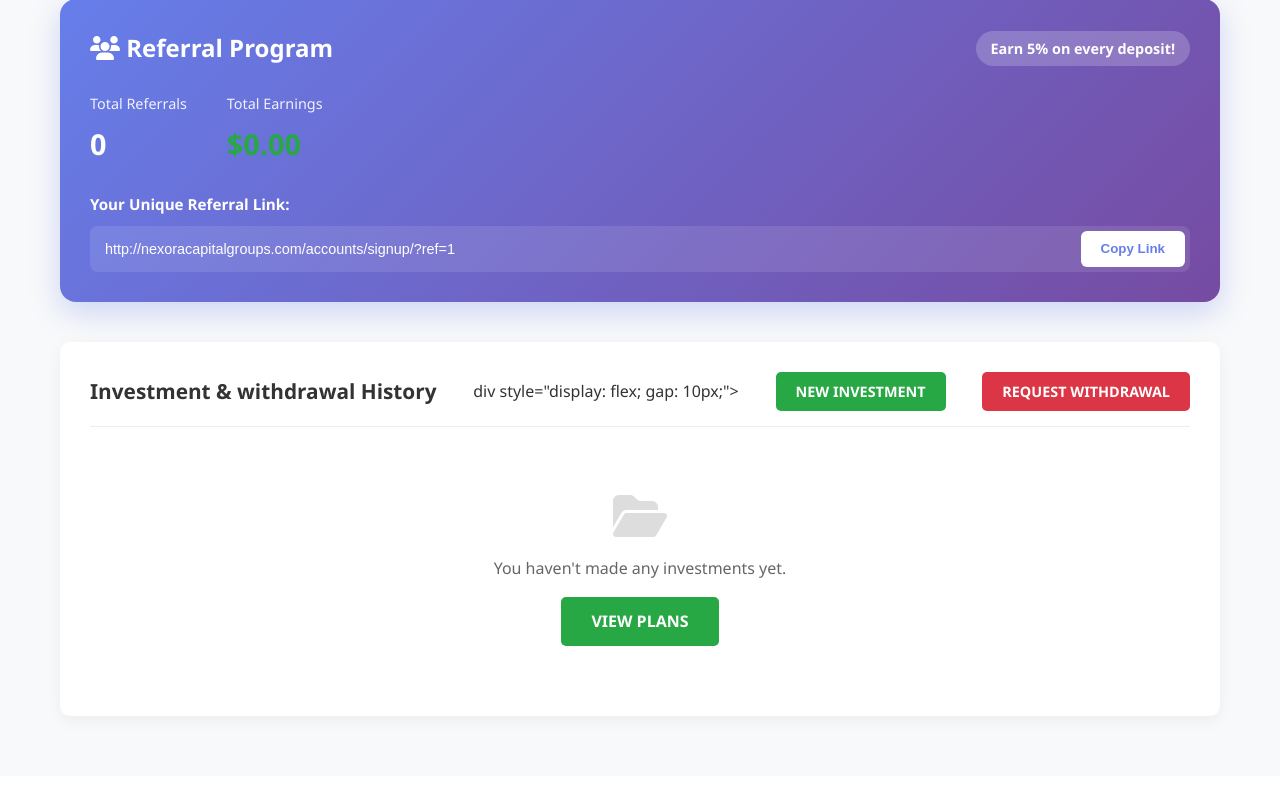
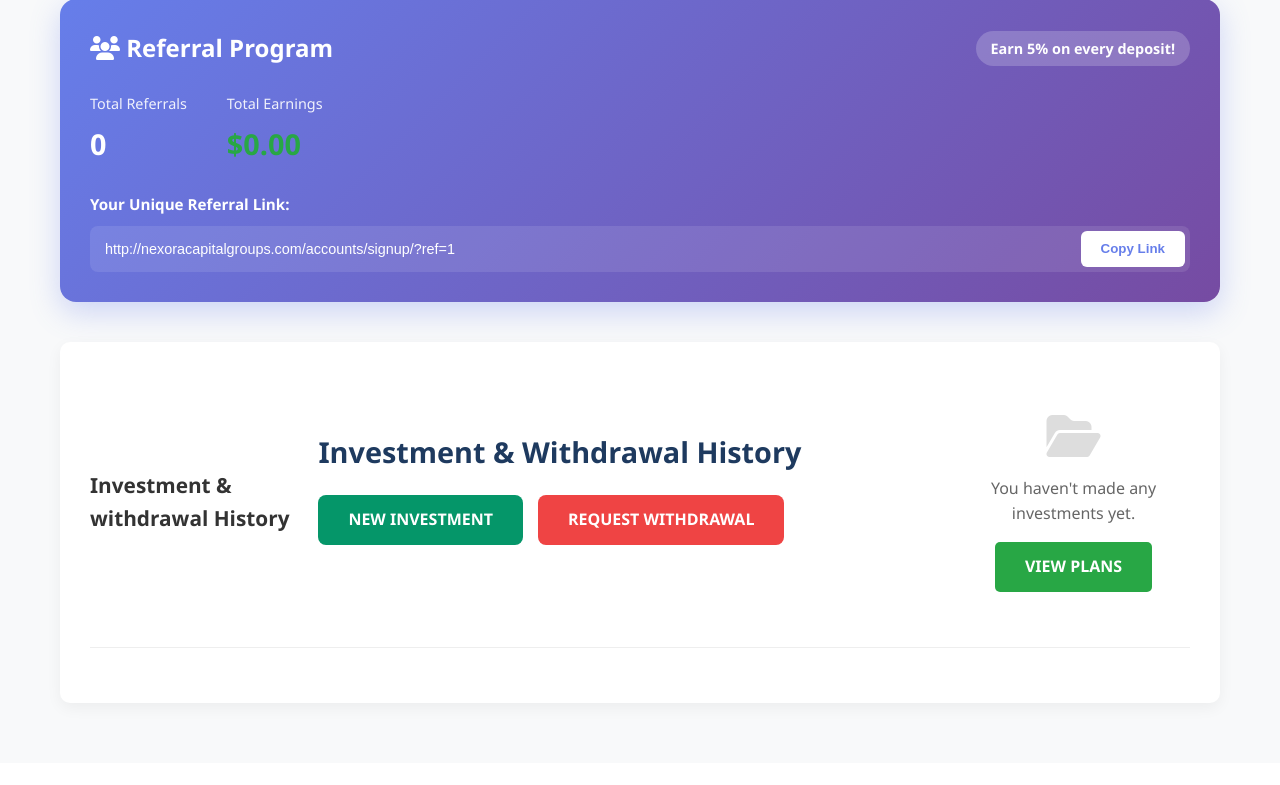
Before and after one commit to etzelvisbrightfuture-bot/Nexora-investments, a Django app: page /accounts/dashboard/ in a window 1280 px wide. Shown: the part 623-1408 px from the top of the page. Run offline with Django 5.2, Linux system fonts and the light colour scheme; the visitor is signed in with stand-in values (Sample User, id 1); data comes from the database, SQL or seed files in the repository.

Commit message:
Fix dashboard template - remove stray HTML code

```diff
--- a/templates/accounts/dashboard.html
+++ b/templates/accounts/dashboard.html
@@ -83,11 +83,13 @@
         <div class="dashboard-table-container">
             <div class="table-header">
                 <h3>Investment & withdrawal History</h3>
-                div style="display: flex; gap: 10px;">
-                <a href="{% url 'investment_plans' %}" class="btn-orion" style="padding: 8px 20px; font-size: 0.9rem;">New Investment</a>
-                <a href="{% url 'request_withdrawal' %}" class="btn-orion" style="padding: 8px 20px; font-size: 0.9rem; background: #dc3545;">Request Withdrawal</a>
-            </div>
-
+                <div style="display: flex; justify-content: space-between; align-items: center; flex-wrap: wrap; gap: 20px; margin-bottom: 30px;">
+    <h2 style="color: #1e3a5f; font-size: 1.8rem; margin: 0;">Investment & Withdrawal History</h2>
+    <div style="display: flex; gap: 15px; flex-wrap: wrap;">
+        <a href="{% url 'investment_plans' %}" style="display: inline-block; padding: 12px 30px; background: #059669; color: white; text-decoration: none; border-radius: 8px; font-weight: 600; transition: background 0.3s;">NEW INVESTMENT</a>
+        <a href="{% url 'request_withdrawal' %}" style="display: inline-block; padding: 12px 30px; background: #ef4444; color: white; text-decoration: none; border-radius: 8px; font-weight: 600; transition: background 0.3s;">REQUEST WITHDRAWAL</a>
+    </div>
+</div>
             {% if investments %}
             <div class="table-responsive">
                 <table class="dashboard-table">
```
